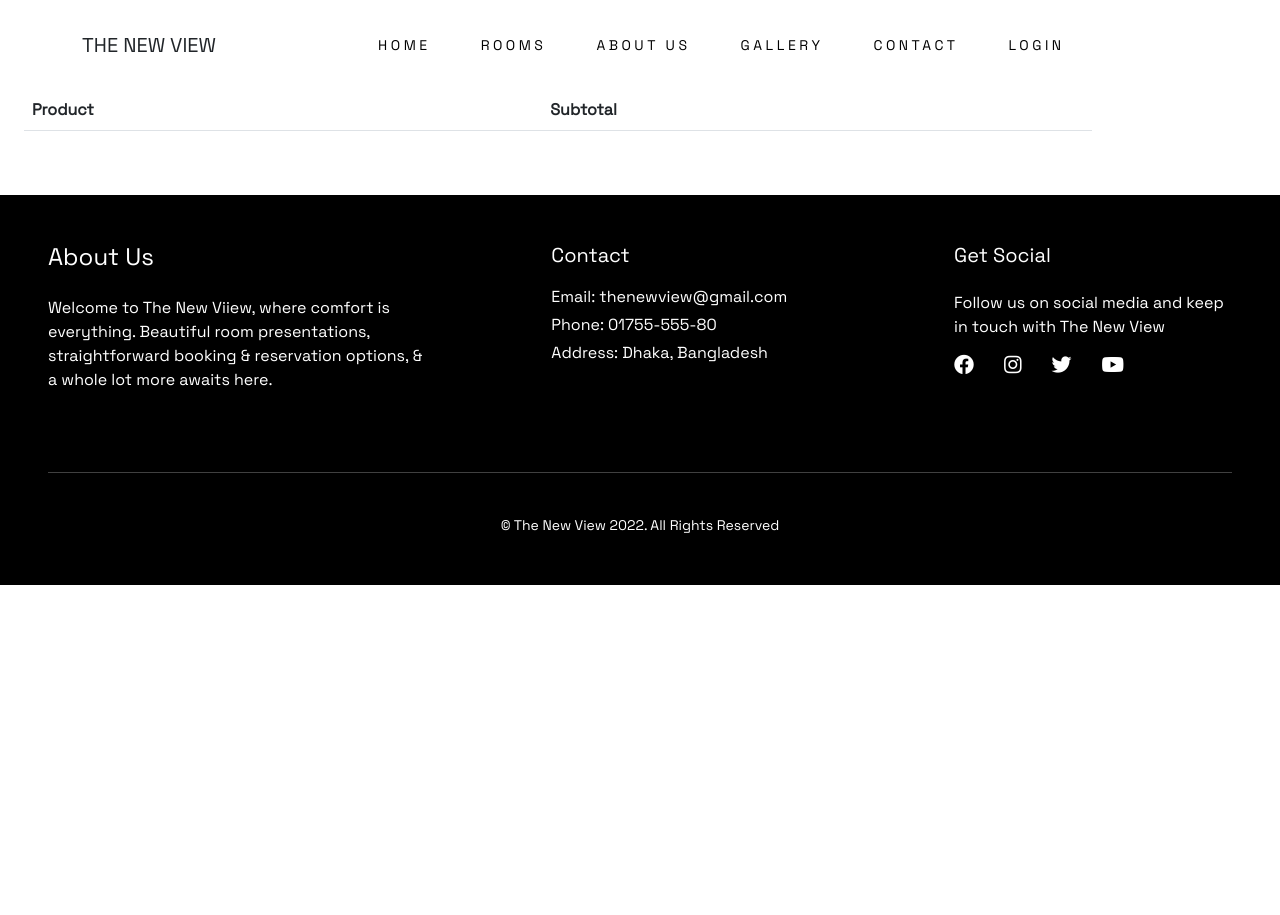
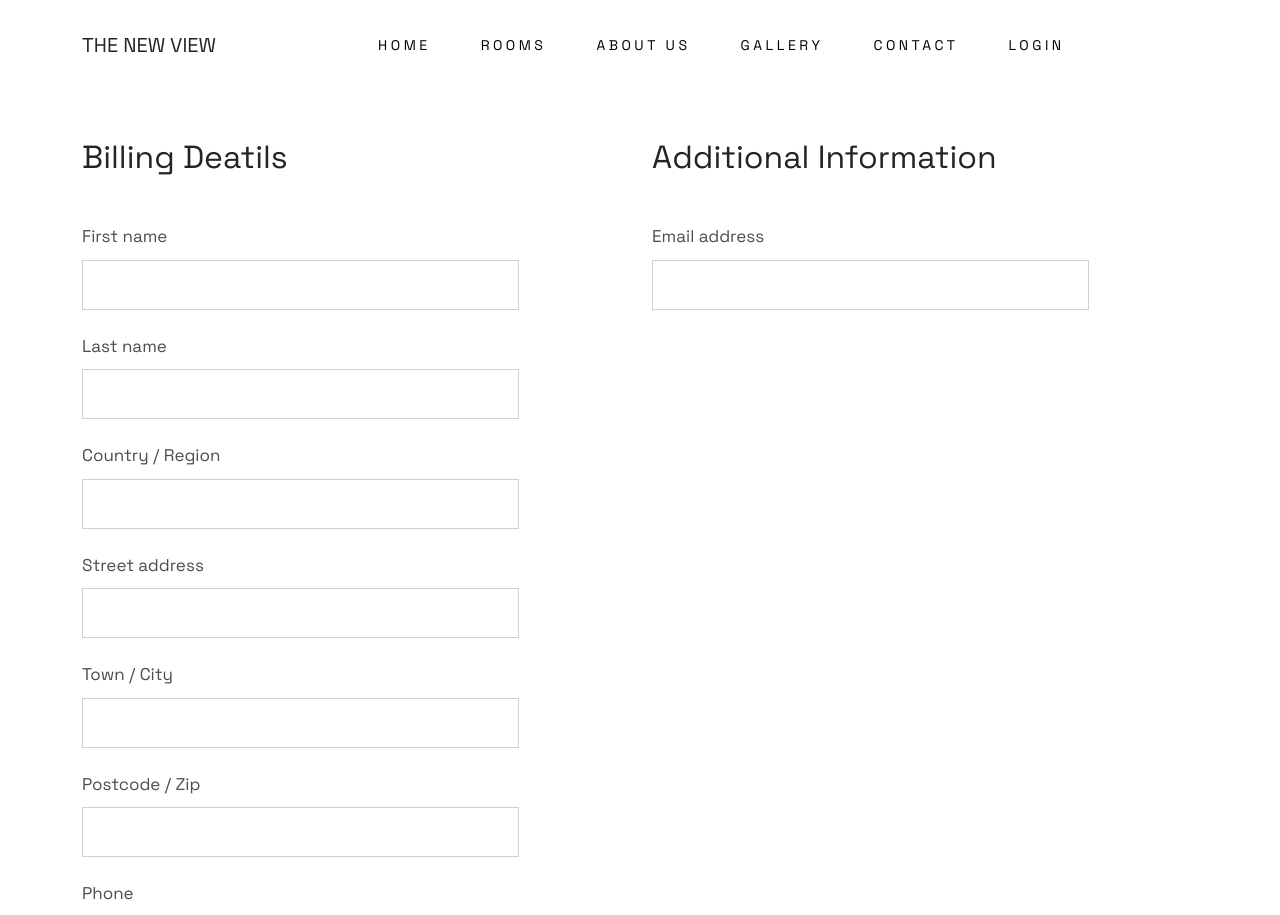
Before and after one commit to TahminaChowdhury/NewView, a React (Create React App) app: page /checkout in a window 1280 px wide. Shown: the top 915 px of the page. Before the commit the page ends 800 px from the top, so only its background shows below. Built offline with nearby package versions, Linux system fonts and the light colour scheme; no server answers.

Commit message:
billing details

```diff
--- a/src/App.js
+++ b/src/App.js
@@ -16,7 +16,7 @@ import AllRooms from "./Pages/Home/Rooms/AllRooms/AllRooms";
 import RoomDetails from "./Pages/Home/Rooms/RoomDetails/RoomDetails";
 import NavBar from "./Pages/Shared/NavBar/NavBar";
 import Footer from "./Pages/Shared/Footer/Footer";
-import Cart from "./Pages/Cart/Cart";
+import Cart from "./Pages/Cart/Cart/Cart"
 import CheckOut from "./Pages/Cart/CheckOut/CheckOut";
 
 
--- a/src/Pages/Cart/Cart.js
+++ b/src/Pages/Cart/Cart/Cart.js
@@ -4,7 +4,7 @@ import Table from 'react-bootstrap/Table';
 import { Container } from 'react-bootstrap';
 import { useState } from 'react';
 import { useEffect } from 'react';
-import useAuth from '../../Hook/useAuth'
+import useAuth from '../../../Hook/useAuth'
 
 const Cart = () => {
 
--- a/src/Pages/Cart/CheckOut/CheckOut.css
+++ b/src/Pages/Cart/CheckOut/CheckOut.css
@@ -0,0 +1,29 @@
+
+.billing-form label{
+    font-size: 17px;
+    color: #4d4d4d;
+    margin-bottom: 10px;
+}
+.billing-form input{
+    position: relative;
+    display: inline-block;
+    width: 80%;
+    vertical-align: top;
+    padding: 9.5px 16px;
+    font-family: inherit;
+    font-size: 17px;
+    line-height: 29px;
+    font-weight: inherit;
+    color: #4d4d4d;
+    background-color: transparent;
+    border: 1px solid rgba(0,0,0,.18);
+    border-radius: 0;
+    outline: 0;
+    cursor: pointer;
+    transition: color .25s ease-out,background-color .25s ease-out,border-color .25s ease-out;
+}
+.billing-form input:focus{
+    color: #000;
+    background-color: transparent;
+    border-color: #000;
+}
--- a/src/Pages/Cart/CheckOut/CheckOut.js
+++ b/src/Pages/Cart/CheckOut/CheckOut.js
@@ -2,10 +2,14 @@ import React, { useEffect, useState } from 'react';
 import useAuth from '../../../Hook/useAuth';
 import './CheckOut.css';
 import Table from 'react-bootstrap/Table';
+import { Container } from 'react-bootstrap';
+import { useForm } from 'react-hook-form';
 
 const CheckOut = () => {
   const { user } = useAuth();
   const [allBookings, setAllBookings] = useState([]);
+  const { register, handleSubmit } = useForm();
+  const onSubmit = (data) => console.log(data);
   useEffect(() => {
     fetch(`https://pacific-sea-24561.herokuapp.com/bookings/${user?.email}`)
       .then((res) => res.json())
@@ -13,15 +17,70 @@ const CheckOut = () => {
   }, []);
 
   return (
-    <div className="container row">
-      {/* Billing details */}
-      <div className="col-sm-12 col-md-6"></div>
+    <Container className='my-5'>
+      <div>
+        <form onSubmit={handleSubmit(onSubmit)}>
+          <div className="row">
+            {/* Billing form */}
+            <div className="col-12">
+              <div className="row billing-form">
+                <div className="col-sm-12 col-md-6">
+                    <h2 className='mb-5'>Billing Deatils</h2>
+                  <div className="mb-4">
+                    <label htmlFor="">First name</label>
+                    <br />
+                    <input {...register('firstName')} required />
+                  </div>
+                  <div className="mb-4">
+                    <label htmlFor="">Last name</label>
+                    <br />
+                    <input {...register('lastName')} required />
+                  </div>
+                  <div className="mb-4">
+                    <label htmlFor="">Country / Region</label>
+                    <br />
+                    <input {...register('country')} required />
+                  </div>
+                  <div className="mb-4">
+                    <label htmlFor="">Street address</label>
+                    <br />
+                    <input {...register('address')} required />
+                  </div>
+                  <div className="mb-4">
+                    <label htmlFor="">Town / City</label>
+                    <br />
+                    <input {...register('town')} required />
+                  </div>
+                  <div className="mb-4">
+                    <label htmlFor="">Postcode / Zip</label>
+                    <br />
+                    <input {...register('postcode')} required />
+                  </div>
+                  <div className="mb-4">
+                    <label htmlFor="">Phone</label>
+                    <br />
+                    <input type="number" {...register('phone')} required />
+                  </div>
+                  <div className="mb-4">
+                    <label htmlFor="">Email address</label>
+                    <br />
+                    <input type="email" {...register('email')} required />
+                  </div>
+                </div>
 
                 {/* Additional Information */}
-      <div className="col-sm-12 col-md-6"></div>
-
-      {/* place order */}
-      <div>
+                <div className="col-sm-12 col-md-6">
+                <h2 className='mb-5'>Additional Information</h2>
+                  <div className="mb-4">
+                    <label htmlFor="">Email address</label>
+                    <br />
+                    <input type="email" {...register('email')} required />
+                  </div>
+                </div>
+              </div>
+            </div>
+            <div className="col-12 my-5">
+              <h3 className="mb-5">Your Order</h3>
               <Table>
                 <thead>
                   <tr>
@@ -48,7 +107,9 @@ const CheckOut = () => {
                             <div key={_id} className="bookings my-3">
                               <div></div>
                               <div className="ms-3">
-                          <p className="mb-4 room-name">{name} * {room.slice(0, 1)}</p>
+                                <p className="mb-4 room-name">
+                                  {name} * {room.slice(0, 1)}
+                                </p>
                                 <p className="details">
                                   Reservation: {checkInDate}, {checkOutDate}
                                 </p>
@@ -65,6 +126,14 @@ const CheckOut = () => {
               </Table>
             </div>
           </div>
+
+          {/* Submit Button */}
+          <div>
+            <input type="submit" value="Submit" />
+          </div>
+        </form>
+      </div>
+    </Container>
   );
 };
 
```
Also changed, not shown: src/Pages/Cart/BillingForm/BillingForm.js (added, +11 -0 lines), src/Pages/Cart/BillingForm/BillingForm.css (added), src/Pages/Cart/Cart/Cart.css (renamed from src/Pages/Cart/Cart.css). Lines whose indentation alone changed are shown as unchanged.
